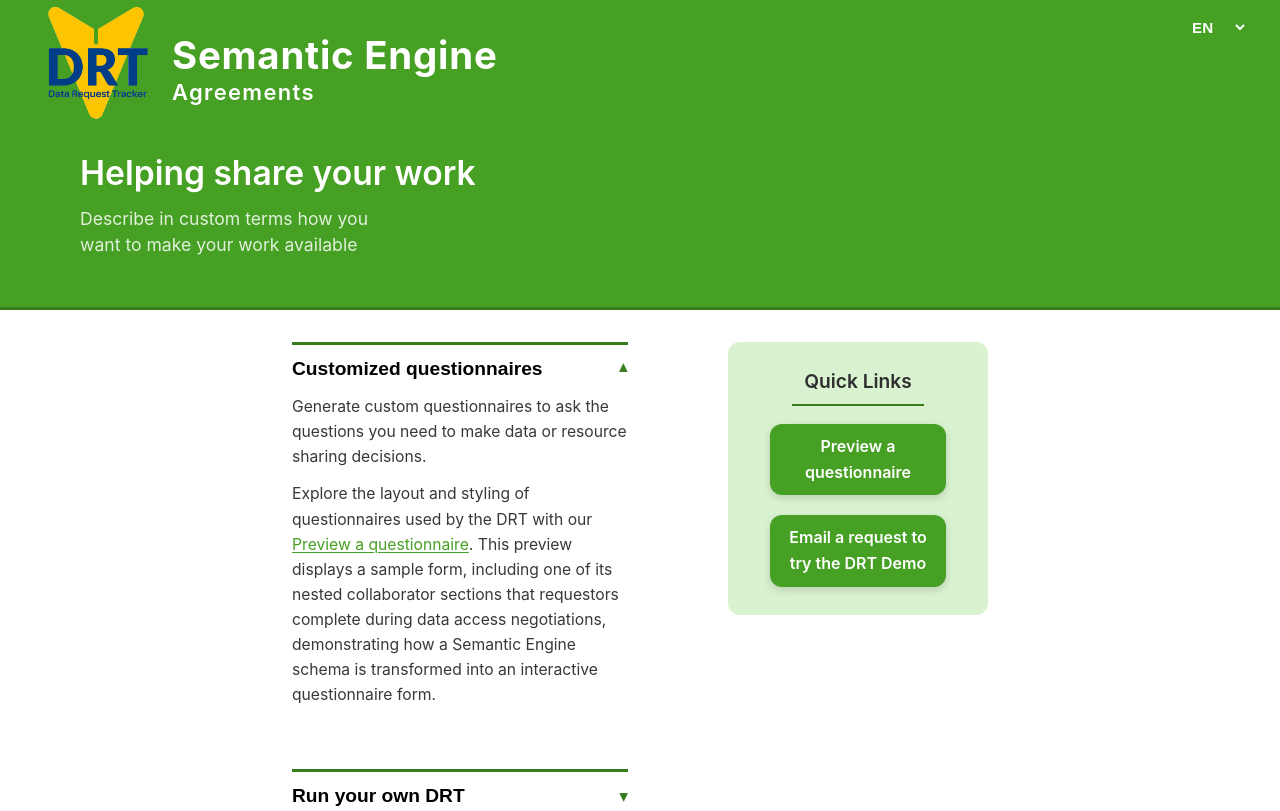
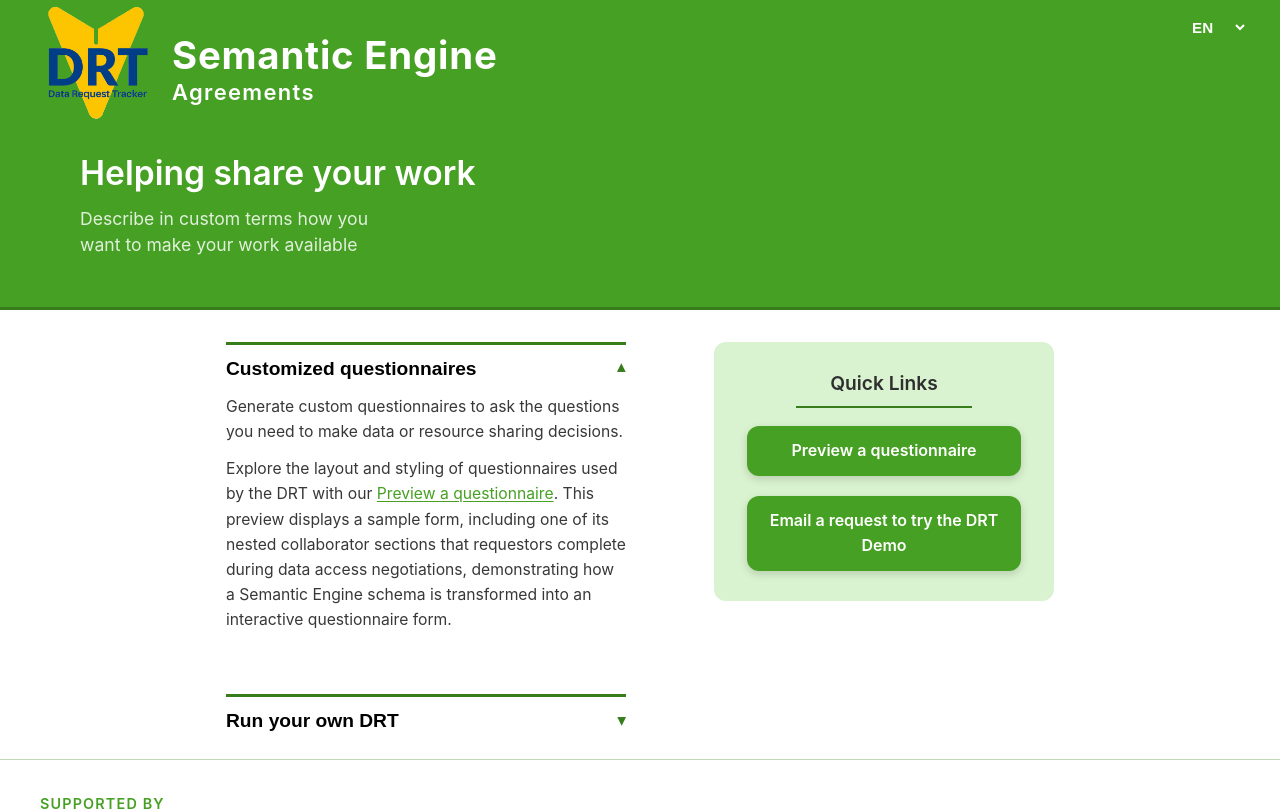
Before and after one commit to ClimateSmartAgCollab/drt-ad, a React (Vite) app: page / in a window 1280 px wide. Shown: the top 811 px of the page. Built offline with nearby package versions, Linux system fonts and the light colour scheme.

Commit message:
make the landing accordion wider

```diff
--- a/src/App.css
+++ b/src/App.css
@@ -136,19 +136,19 @@
 }
 
 .landing-layout {
-  max-width: 1040px;
+  max-width: 1240px;
   margin: 32px auto 0;
   padding: 0 40px;
   display: grid;
-  grid-template-columns: 21rem 260px;
-  gap: 100px;
+  grid-template-columns: 25rem 340px;
+  gap: 88px;
   align-items: flex-start;
   justify-content: center;
 }
 
 .landing-column-main {
-  flex: 0 0 21rem;
-  width: min(100%, 21rem);
+  flex: 0 0 25rem;
+  width: min(100%, 25rem);
   display: flex;
   flex-direction: column;
   gap: 50px;
@@ -213,11 +213,11 @@
 }
 
 .quick-links-card {
-  flex: 0 0 260px;
+  flex: 0 0 340px;
   background-color: rgba(180, 230, 160, 0.5);
-  padding: 24px 20px 28px;
-  min-width: 240px;
-  max-width: 280px;
+  padding: 26px 24px 30px;
+  min-width: 320px;
+  max-width: 360px;
   border-radius: 12px;
   display: flex;
   flex-direction: column;
@@ -249,10 +249,10 @@
 
 .quick-link-button {
   display: block;
-  width: 80%;
-  max-width: 240px;
+  width: 94%;
+  max-width: 320px;
   margin: 0 auto;
-  padding: 10px 14px;
+  padding: 12px 18px;
   border-radius: 12px;
   background-color: rgba(70, 160, 35, 1);
   color: #ffffff;
```
